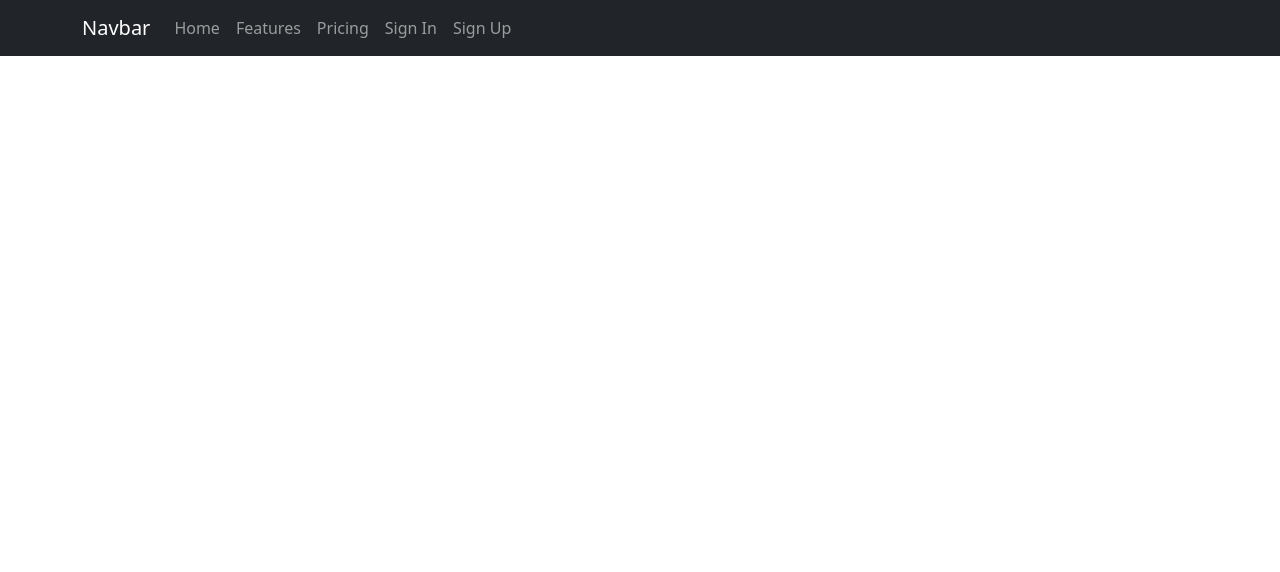
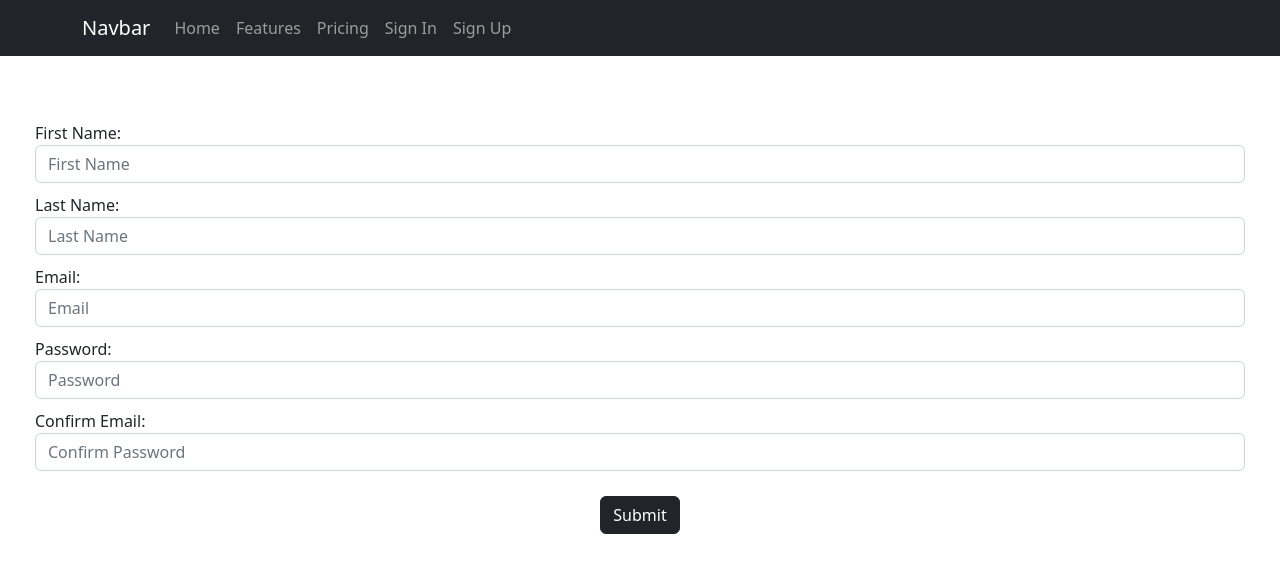
Before and after one commit to Eric-Chien-1/ecommerce-site, a React (Create React App) app in the folder ecommerce-app/: page / in a window 1280 px wide. Shown: the top 572 px of the page. Built offline with nearby package versions, Linux system fonts and the light colour scheme.

Commit message:
SignUp.js file and SignUp.css "completed"

```diff
--- a/ecommerce-app/package.json
+++ b/ecommerce-app/package.json
@@ -7,10 +7,11 @@
     "@testing-library/react": "^13.4.0",
     "@testing-library/user-event": "^13.5.0",
     "bootstrap": "^5.2.3",
+    "bootstrap-icons": "^1.10.4",
     "react": "^18.2.0",
     "react-bootstrap": "^2.7.4",
     "react-dom": "^18.2.0",
-    "react-scripts": "5.0.1",
+    "react-scripts": "^5.0.1",
     "web-vitals": "^2.1.4"
   },
   "scripts": {
--- a/ecommerce-app/src/App.js
+++ b/ecommerce-app/src/App.js
@@ -1,9 +1,11 @@
 import './App.css';
 import Navbar from './components/Navigation';
+import SignUp from './components/SignUp';
 
 function App() {
   return (<>
     <Navbar />
+    <SignUp />
 
   </>
   );
--- a/ecommerce-app/src/components/SignUp.js
+++ b/ecommerce-app/src/components/SignUp.js
@@ -1,4 +1,68 @@
-const SignUp = () => {
+import React, {useState,setState} from 'react'
+import '../css/SignUp.css'
 
+function SignUp () {
+    const [firstName, setFirstName] = useState(null);
+    const [lastName, setLastName] = useState(null);
+    const [email, setEmail] = useState(null);
+    const [password, setPassword] = useState(null);
+    const [confirmPassword, setConfirmPassword] = useState(null);
+
+    const handleSignUpChange = (e) => {
+        const {id, value} = e.target;
+
+        if(id === "firstName"){
+            setFirstName(value);
+        }
+        if(id === "lastName"){
+            setLastName(value);
+        }
+        if(id === "email"){
+            setEmail(value);
+        }
+        if(id === "password"){
+            setPassword(value);
+        }
+        if(id === "confirmPassword"){
+            setConfirmPassword(value);
+        }
+    }
+
+    const handleSubmit = () =>{
+        console.log(firstName, lastName,email,password,confirmPassword);
+    }
+
+    return(
+        <div className='form'>
+            <div className='form-body'>
+                <div className='firstname'>
+                    <label className='form__label' for="firstName">First Name:</label>
+                    <input className='form__input' class="form-control is valid" type='text' value={firstName} onChange={(e) => handleSignUpChange(e)} id='firstName' placeholder='First Name'></input>
+               </div>
+
+                <div className='lastname'>
+                    <label className='form__label' for="lastName">Last Name:</label>
+                    <input className='form__input' class="form-control" type='text' value={lastName} onChange={(e) => handleSignUpChange(e)} id='lastName' placeholder='Last Name'></input>
+                </div>
+                <div className='email'>
+                    <label className='form__label' for="email">Email:</label>
+                    <input className='form__input' class="form-control" type='email' value={email} onChange={(e) => handleSignUpChange(e)} id='email' placeholder='Email'></input>
+                </div>
+                <div className='password'>
+                    <label className='form__label' for="password">Password:</label>
+                    <input className='form__input' class="form-control" type='password' value={password} onChange={(e) => handleSignUpChange(e)} id='password' placeholder='Password'></input>
+                </div>
+                <div className='confirm-password'>
+                    <label className='form__label' for="email">Confirm Email:</label>
+                    <input className='form__input' class="form-control" type='password' value={confirmPassword} onChange={(e) => handleSignUpChange(e)} id='confirmPassword' placeholder='Confirm Password'></input>
+                </div>
+            </div>
+
+            <div className='footer'>
+                <button onClick={() => handleSubmit()} type='submit' class = 'btn btn-dark'>Submit</button>
+            </div>
+        </div>
+    )
 }
+
 export default SignUp;
--- /dev/null
+++ b/ecommerce-app/src/css/SignUp.css
@@ -0,0 +1,20 @@
+.form{
+    padding: 20px;
+    margin: 20px auto;
+}
+.form-body{
+    text-align: left;
+    padding: 20px 10px;
+}
+.form-body > *{
+    padding: 5px;
+}
+.form__label{
+    width: 10%;
+}
+.form-control{
+    width: 30%;
+}
+.footer{
+    text-align: center;
+}
```
Also changed, not shown: 1 other file (tests, documents, lock files or other folders).
